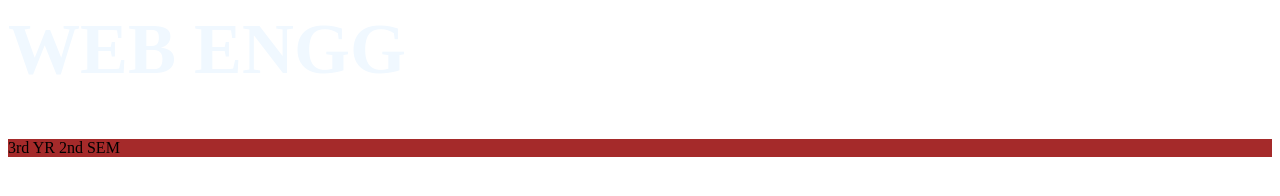
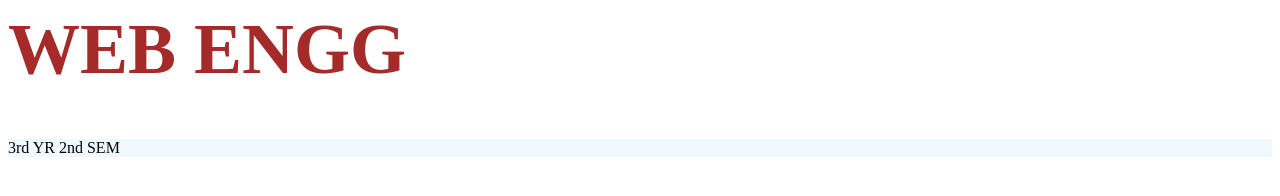
Before and after one commit to bhumika444/Repo_we, a plain HTML site: page index.html in a window 1280 px wide. Drawn offline with Linux system fonts and the light colour scheme.

Commit message:
Update git commit

```diff
--- a/index.html
+++ b/index.html
@@ -3,11 +3,11 @@
         <title>GIT DEMO</title>
         <style>
             h1{
-                color:aliceblue;
+                color:brown;
                 font-size: 72;
             }
             p{
-                background-color: brown;
+                background-color: aliceblue;
             }
         </style>
     </head>
```
